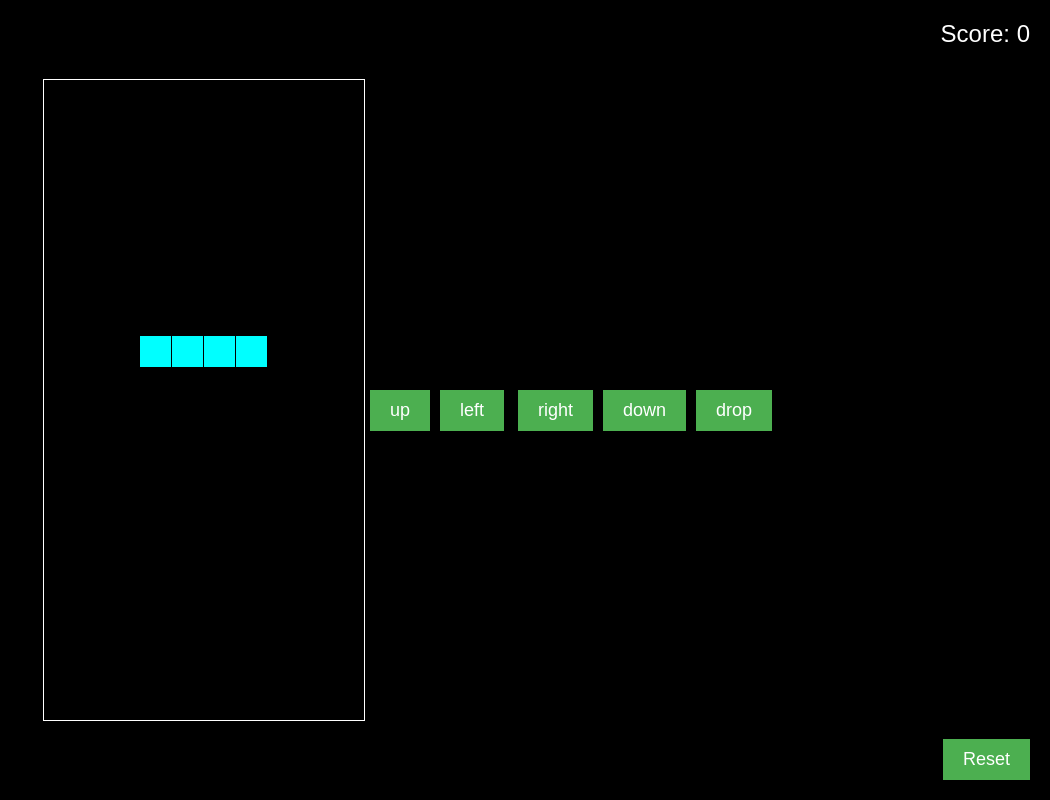
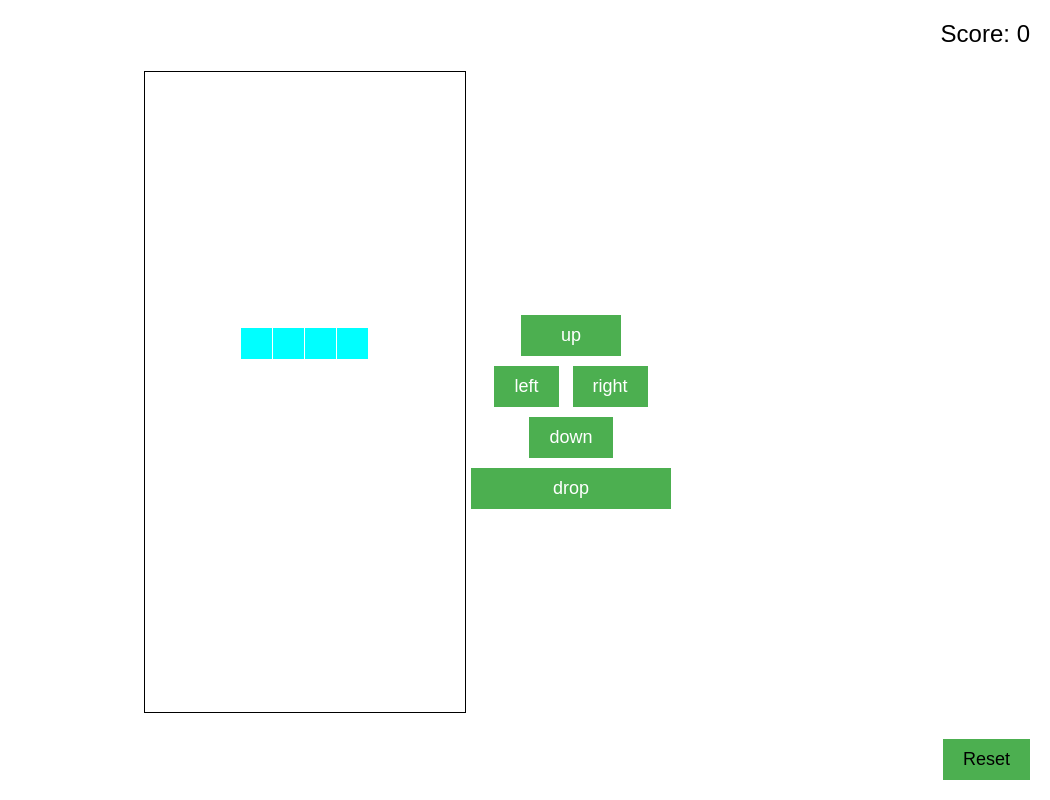
Before and after one commit to Cremon2/TS, a plain HTML site: page index.html in a window 1280 px wide. Shown: the whole page, without its empty margins (230-1280 px from the left). Drawn offline with Linux system fonts and the light colour scheme.

Commit message:
Update tetris.css

```diff
--- a/tetris.css
+++ b/tetris.css
@@ -1,16 +1,10 @@
-html,
-body {
-  height: 100%;
+html, body {
+  height: 99%;
   margin: 0;
-  touch-action: none;
 }
 
 body {
-  overflow: hidden;
-}
-
-    body {
-      background: rgb(0, 0, 0);
+  background: rgb(255, 255, 255);
   display: flex;
   align-items: center;
   justify-content: center;
@@ -26,7 +20,7 @@ body {
   right: 20px;
   font-family: Arial, sans-serif;
   font-size: 24px;
-      color: white;
+  color: rgb(0, 0, 0);
 }
 
 #reset-btn {
@@ -37,14 +31,14 @@ body {
   font-size: 18px;
   padding: 10px 20px;
   background-color: #4CAF50;
-      color: white;
+  color: rgb(0, 0, 0);
   border: none;
   cursor: pointer;
 }
 
 /* Add grid lines */
 #game {
-      border: 1px solid #ffffff;
+  border: 1px solid #000000;
   position: relative;
 }
 
@@ -55,13 +49,31 @@ body {
   top: 0;
   width: 100%;
   height: 100%;
-      background-image: linear-gradient(to right, transparent 1px, #ffffff 1px), linear-gradient(to bottom, transparent 1px, #ffffff 1px);
+  background-image: linear-gradient(to right, transparent 1px, #000000 1px), linear-gradient(to bottom, transparent 1px, #ffffff 1px);
   background-size: 32px 32px;
 }
+
+.game-container {
+  display: flex;
+  justify-content: center;
+  align-items: center;
+  margin-top: 20px;
+}
+
+.playfield {
+  position: relative;
+}
+
 .buttons {
   display: flex;
+  flex-direction: column;
+  align-items: center;
+  margin-top: 20px;
+}
+
+.row {
+  display: flex;
   justify-content: center;
-        margin-top: 20px;
 }
 
 .buttons button {
@@ -71,9 +83,25 @@ body {
   color: white;
   border: none;
   cursor: pointer;
-        margin: 0 5px;
+  margin: 5px;
 }
 
 .buttons button:hover {
-        background-color: #45a049;
+  background-color: #000000;
 }
+#drop-btn {
+  width: 200px;
+}
+#up-btn {
+  width: 100px;
+}
+
+.drop-shadow {
+  position: absolute;
+  left: 0;
+  top: 0;
+  width: 100%;
+  height: 100%;
+  pointer-events: none;
+  filter: drop-shadow(0 0 5px rgba(0, 0, 0, 0.8));
+}
```
Lines whose indentation alone changed are shown as unchanged.
